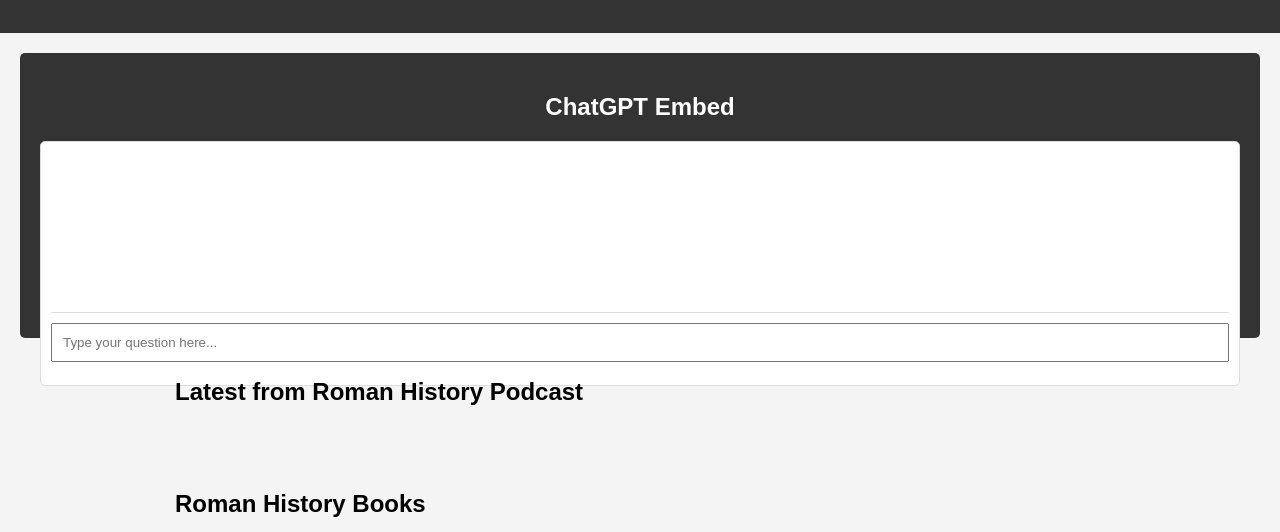
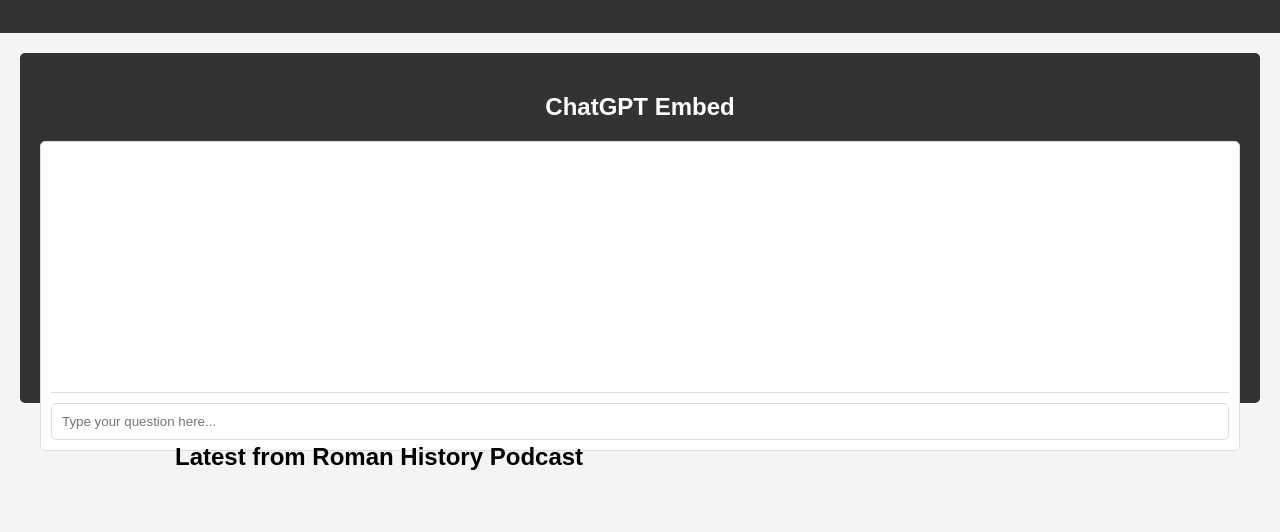
Before and after one commit to paulduplantis/chatgpt-backend, a website: page index.html in a window 1280 px wide. Shown: the part 121-653 px from the top of the page. Drawn offline with Linux system fonts and the light colour scheme; no server answers.

Commit message:
Update index.html with adjusted chat container

```diff
--- a/index.html
+++ b/index.html
@@ -27,8 +27,35 @@
             text-align: center;
             margin-bottom: 20px;
             border-radius: 5px;
-            height: 285px; /* Increased height by 50% */
+            height: 350px; /* Adjusted height */
             box-sizing: border-box;
+        }
+        #chat-box {
+            width: 100%;
+            height: 100%; /* Adjusted to fit within the container */
+            border: 1px solid #ddd;
+            border-radius: 5px;
+            padding: 10px;
+            box-sizing: border-box;
+            background-color: #fff;
+            color: #000; /* Black text inside chat box */
+            display: flex;
+            flex-direction: column;
+        }
+        #chat-output {
+            flex-grow: 1;
+            overflow-y: auto;
+            border-bottom: 1px solid #ddd;
+            padding-bottom: 10px;
+            margin-bottom: 10px;
+            min-height: 200px; /* Set minimum height */
+        }
+        #chat-input {
+            width: 100%;
+            padding: 10px;
+            box-sizing: border-box;
+            border: 1px solid #ddd;
+            border-radius: 5px;
         }
         .carousel-section {
             margin-bottom: 40px;
@@ -93,27 +120,6 @@
             color: #fff;
             padding: 20px 0;
             text-align: center;
-        }
-        #chat-box {
-            width: 100%;
-            height: 100%;
-            border: 1px solid #ddd;
-            border-radius: 5px;
-            padding: 10px;
-            box-sizing: border-box;
-            background-color: #fff;
-        }
-        #chat-output {
-            height: 150px;
-            overflow-y: auto;
-            border-bottom: 1px solid #ddd;
-            padding-bottom: 10px;
-            margin-bottom: 10px;
-        }
-        #chat-input {
-            width: 100%;
-            padding: 10px;
-            box-sizing: border-box;
         }
     </style>
 </head>
@@ -287,6 +293,10 @@
             .then(data => {
                 chatOutput.innerHTML += `<div><b>ChatGPT:</b> ${data.reply}</div>`;
                 chatOutput.scrollTop = chatOutput.scrollHeight;
+            })
+            .catch(error => {
+                console.error('Error:', error);
+                chatOutput.innerHTML += `<div><b>Error:</b> Failed to get a response from ChatGPT.</div>`;
             });
         }
     });
```
